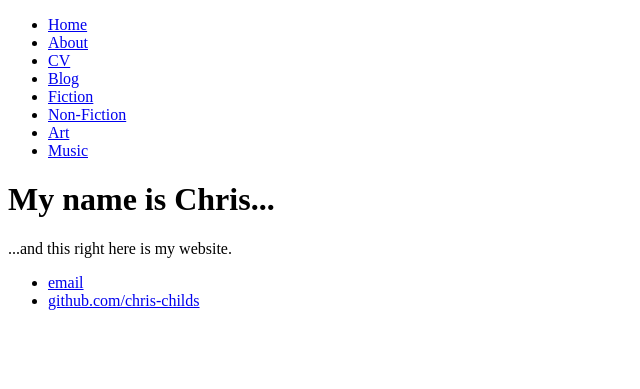
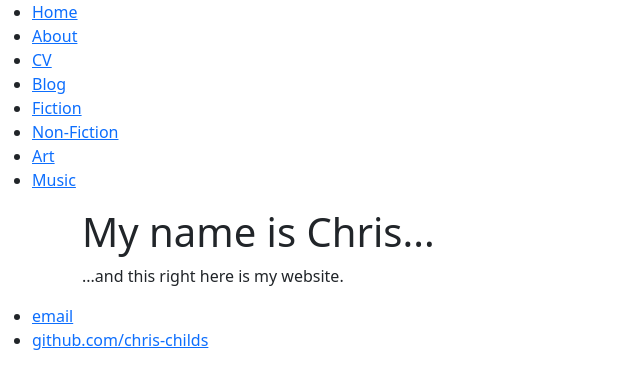
Before and after one commit to chris-childs/chris-childs.github.io, a Jekyll site: the page built from index.html, in a window 1280 px wide. Shown: the top 389 px of the page, without its empty margins (0-640 px from the left). Built offline with Jekyll 4.4.1, drawn with Linux system fonts in a browser that asks for light colours.

Commit message:
Update index.html

```diff
--- a/index.html
+++ b/index.html
@@ -2,7 +2,11 @@
 layout: default
 title: Chris Childs, person
 ---
+<link href="https://cdn.jsdelivr.net/npm/bootstrap@5.1.1/dist/css/bootstrap.min.css" rel="stylesheet" integrity="sha384-F3w7mX95PdgyTmZZMECAngseQB83DfGTowi0iMjiWaeVhAn4FJkqJByhZMI3AhiU" crossorigin="anonymous">
+
 <div class="blurb">
 	<h1>My name is Chris...</h1>
 	<p>...and this right here is my website.</p>
 </div><!-- /.blurb -->
+
+<script src="https://cdn.jsdelivr.net/npm/bootstrap@5.1.1/dist/js/bootstrap.bundle.min.js" integrity="sha384-/bQdsTh/da6pkI1MST/rWKFNjaCP5gBSY4sEBT38Q/9RBh9AH40zEOg7Hlq2THRZ" crossorigin="anonymous"></script>
```
